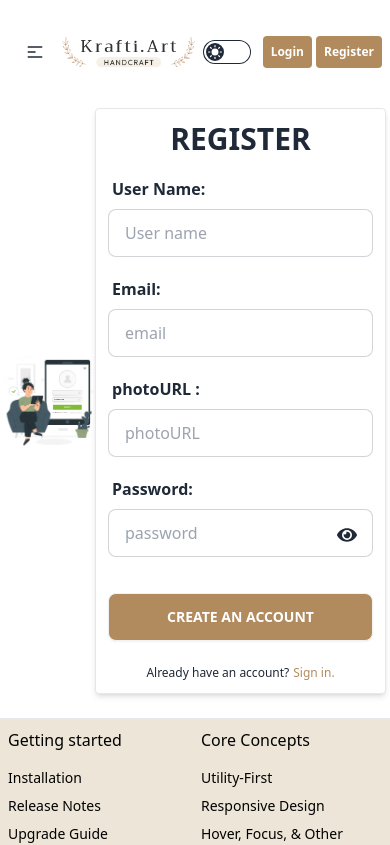
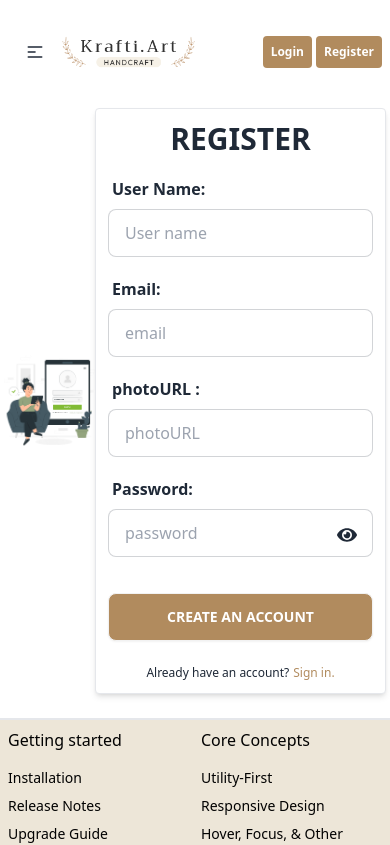
Before and after one commit to Almansur342/art-craft-client, a React (Vite) app: page /register in a window 390 px wide. Shown: the top 845 px of the page. Built offline with nearby package versions, Linux system fonts and the light colour scheme; no server answers.

Commit message:
samll mistake solved

```diff
--- a/src/Pages/AddCraftItems/AddCraftItems.jsx
+++ b/src/Pages/AddCraftItems/AddCraftItems.jsx
@@ -85,7 +85,7 @@ const AddCraftItems = () => {
             </option>
             <option value="Stone Sculpture">Stone Sculpture</option>
             <option value="Metal Sculpture">Metal Sculpture</option>
-            <option value=" Food carving"> Food carving</option>
+            <option value="Food carving"> Food carving</option>
             <option value="Natural Material Sculpture">Natural Material Sculpture</option>
             <option value="Beaded Sculpture">Beaded Sculpture</option>
           </select>
--- a/src/components/Shared/Navbar/Navbar.jsx
+++ b/src/components/Shared/Navbar/Navbar.jsx
@@ -71,7 +71,7 @@ const Navbar = () => {
         </ul>
       </div>
       <div className="navbar-end">
-      <label className="cursor-pointer grid place-items-center mr-3">
+      <label className="cursor-pointer hidden md:grid lg:grid place-items-center mr-3">
               <input onChange={handleToggle} type="checkbox" className="toggle theme-controller bg-base-content row-start-1 col-start-1 col-span-2" />
               <svg className="col-start-1 row-start-1 stroke-base-100 fill-base-100" xmlns="http://www.w3.org/2000/svg" width="14" height="14" viewBox="0 0 24 24" fill="none" stroke="currentColor" strokeWidth="2" strokeLinecap="round" strokeLinejoin="round"><circle cx="12" cy="12" r="5" /><path d="M12 1v2M12 21v2M4.2 4.2l1.4 1.4M18.4 18.4l1.4 1.4M1 12h2M21 12h2M4.2 19.8l1.4-1.4M18.4 5.6l1.4-1.4" /></svg>
               <svg className="col-start-2 row-start-1 stroke-base-100 fill-base-100" xmlns="http://www.w3.org/2000/svg" width="14" height="14" viewBox="0 0 24 24" fill="none" stroke="currentColor" strokeWidth="2" strokeLinecap="round" strokeLinejoin="round"><path d="M21 12.79A9 9 0 1 1 11.21 3 7 7 0 0 0 21 12.79z"></path></svg>
```
